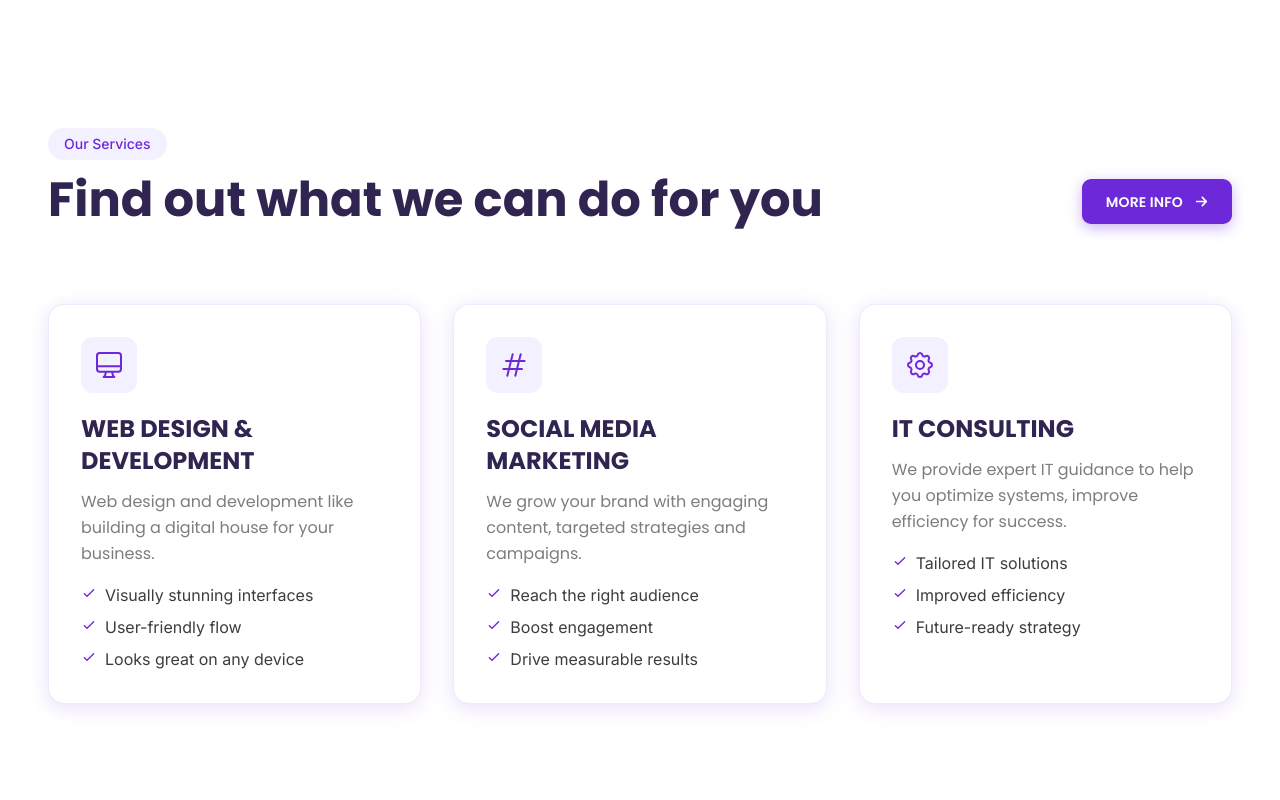
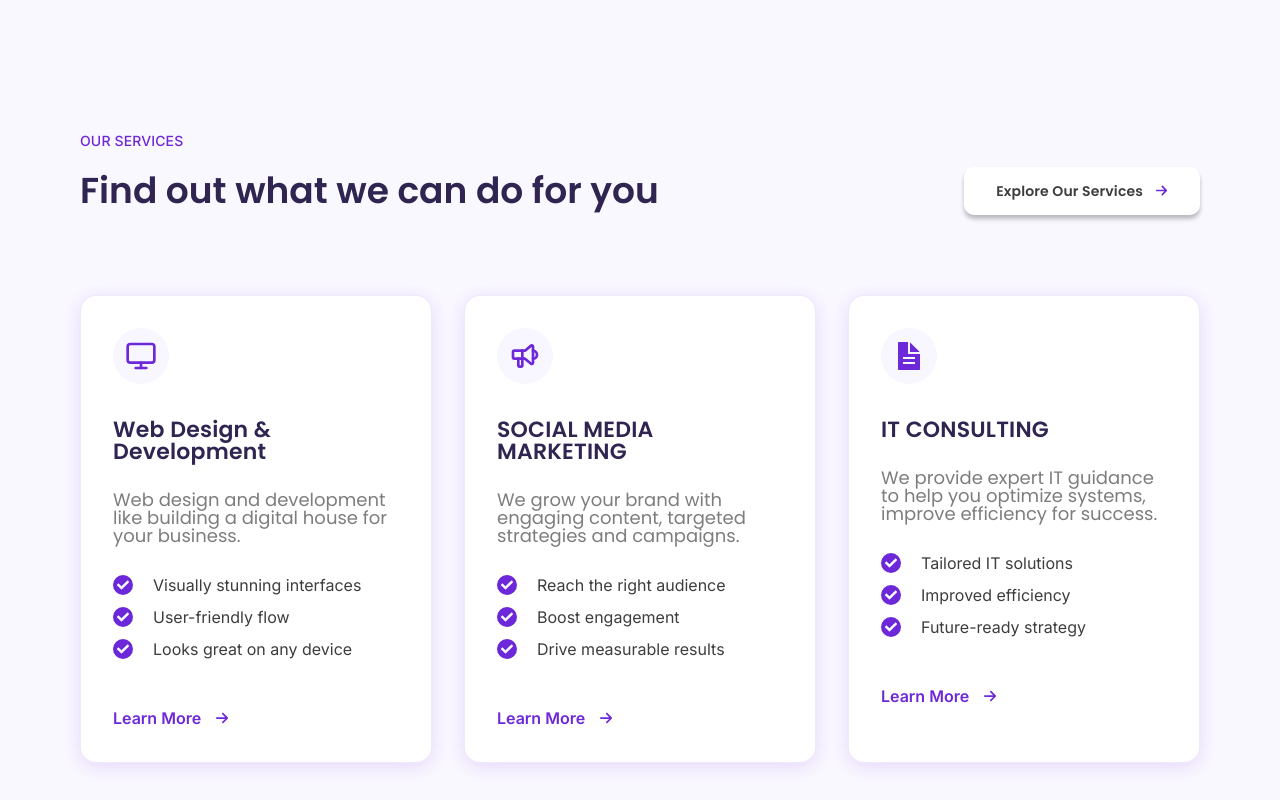
Before and after one commit to FutureAxis/futureaxis-official-web, a Next.js app: page / in a window 1280 px wide. Shown: the part 800-1600 px from the top of the page. Built offline with nearby package versions, Linux system fonts and the light colour scheme.

Commit message:
chore: enhance Services component with new buttons and improved layout

```diff
--- a/components/sections/Services.tsx
+++ b/components/sections/Services.tsx
@@ -2,21 +2,25 @@
 "use client";
 
 import StartNowButton from "@/components/buttons/StartNowButton";
+import ViewOurWorkButton from "@/components/buttons/ViewOurWorkButton";
+import {IoDocumentTextOutline, IoDocumentTextSharp, IoMegaphoneOutline} from "react-icons/io5";
+import {FiMonitor} from "react-icons/fi";
+import {TbSpeakerphone} from "react-icons/tb";
+import {FaCheck} from "react-icons/fa";
+import {FaArrowRight} from "react-icons/fa6";
+import Link from "next/link";
 
 const services = [
     {
-        title: "WEB DESIGN & DEVELOPMENT",
+        title: "Web Design & Development",
         description: "Web design and development like building a digital house for your business.",
         features: [
             "Visually stunning interfaces",
             "User-friendly flow",
             "Looks great on any device",
         ],
-        icon: (
-            <svg className="h-8 w-8 text-[var(--primary)]" fill="none" stroke="currentColor" viewBox="0 0 24 24">
-                <path strokeLinecap="round" strokeLinejoin="round" strokeWidth={1.5} d="M9.75 17L9 20l-1 1h8l-1-1-.75-3M3 13h18M5 17h14a2 2 0 002-2V5a2 2 0 00-2-2H5a2 2 0 00-2 2v10a2 2 0 002 2z" />
-            </svg>
-        ),
+        icon: <FiMonitor className="h-8 w-8 text-[var(--primary)]" />,
+        link: "/services/web-design",
     },
     {
         title: "SOCIAL MEDIA MARKETING",
@@ -26,11 +30,8 @@ const services = [
             "Boost engagement",
             "Drive measurable results",
         ],
-        icon: (
-            <svg className="h-8 w-8 text-[var(--primary)]" fill="none" stroke="currentColor" viewBox="0 0 24 24">
-                <path strokeLinecap="round" strokeLinejoin="round" strokeWidth={1.5} d="M7 20l4-16m2 16l4-16M6 9h14M4 15h14" />
-            </svg>
-        ),
+        icon: <TbSpeakerphone className="h-8 w-8 text-[var(--primary)]" />,
+        link: "/services/web-design",
     },
     {
         title: "IT CONSULTING",
@@ -40,34 +41,30 @@ const services = [
             "Improved efficiency",
             "Future-ready strategy",
         ],
-        icon: (
-            <svg className="h-8 w-8 text-[var(--primary)]" fill="none" stroke="currentColor" viewBox="0 0 24 24">
-                <path strokeLinecap="round" strokeLinejoin="round" strokeWidth={1.5} d="M10.325 4.317c.426-1.756 2.924-1.756 3.35 0a1.724 1.724 0 002.573 1.066c1.543-.94 3.31.826 2.37 2.37a1.724 1.724 0 001.065 2.572c1.756.426 1.756 2.924 0 3.35a1.724 1.724 0 00-1.066 2.573c.94 1.543-.826 3.31-2.37 2.37a1.724 1.724 0 00-2.572 1.065c-.426 1.756-2.924 1.756-3.35 0a1.724 1.724 0 00-2.573-1.066c-1.543.94-3.31-.826-2.37-2.37a1.724 1.724 0 00-1.065-2.572c-1.756-.426-1.756-2.924 0-3.35a1.724 1.724 0 001.066-2.573c-.94-1.543.826-3.31 2.37-2.37.996.608 2.296.07 2.572-1.065z" />
-                <path strokeLinecap="round" strokeLinejoin="round" strokeWidth={1.5} d="M15 12a3 3 0 11-6 0 3 3 0 016 0z" />
-            </svg>
-        ),
+        icon: <IoDocumentTextSharp className="h-8 w-8 text-[var(--primary)]" />,
+        link: "/services/web-design",
     },
 ];
 
 export default function Services() {
     return (
-        <section className="py-16 md:py-24 lg:py-32">
-            <div className="container mx-auto px-6 md:px-8 lg:px-12">
+        <section className="py-16 md:py-24 lg:py-32 mx-auto bg-[#D9CFFF26]">
+            <div className="container mx-auto 2xl:max-w-[1420px] px-6 sm:px-10 lg:px-20">
                 {/* Header Section - Flex row for desktop */}
                 <div className="mb-12 flex flex-col items-start justify-between gap-6 md:mb-16 lg:mb-20 lg:flex-row lg:items-end">
                     {/* Left side - Heading */}
                     <div className="text-left">
-                        <div className="inline-block rounded-full bg-[var(--accent)]/20 px-4 py-1.5 text-sm font-medium text-[var(--primary)] mb-4">
+                        <div className="inline-block text-sm font-medium text-[var(--primary)] mb-5 uppercase leading-[100%] tracking-[0.01em]">
                             Our Services
                         </div>
-                        <h2 className="font-heading text-3xl font-bold text-[var(--heading)] md:text-4xl lg:text-5xl">
+                        <h2 className="font-heading text-3xl font-semibold text-[var(--heading)] md:text-4xl lg:text-[36px] leading-[130%] tracking-0">
                             Find out what we can do for you
                         </h2>
                     </div>
 
                     {/* Right side - Button on desktop only */}
                     <div className="hidden lg:block">
-                        <StartNowButton href="/services" label="MORE INFO" />
+                        <ViewOurWorkButton href="/portfolio" label="Explore Our Services" className="ml-4" />
                     </div>
                 </div>
 
@@ -83,48 +80,54 @@ export default function Services() {
                             }}
                         >
                             {/* Icon */}
-                            <div className="mb-5 inline-flex rounded-xl bg-[var(--accent)]/20 p-3 transition-all duration-300 group-hover:bg-[var(--accent)]/30">
+                            <div
+                                className="mb-[35px] inline-flex rounded-full bg-[var(--background-purple)]/20 p-3 transition-all duration-300 group-hover:bg-[var(--accent)]/30">
                                 {service.icon}
                             </div>
 
                             {/* Title */}
-                            <h3 className="font-heading text-xl font-bold text-[var(--heading)] md:text-2xl">
+                            <h3 className="font-heading text-base lg:text-[22px] font-semibold text-[var(--heading)] mb-[28px] tracking-[0.01em] leading-[100%]">
                                 {service.title}
                             </h3>
 
                             {/* Description */}
-                            <p className="mb-4 mt-3 text-sm leading-relaxed text-[var(--paragraph)] md:text-base">
+                            <p className="mb-[28px] text-sm leading-[100%] tracking-0 text-[var(--paragraph)] md:text-[18px]">
                                 {service.description}
                             </p>
 
                             {/* Features List */}
-                            <ul className="space-y-2">
+                            <ul className="space-y-2 mb-[45px]">
                                 {service.features.map((feature, idx) => (
-                                    <li key={idx} className="flex items-start gap-2 text-sm text-[var(--text-muted)] md:text-base">
-                                        <svg
-                                            className="mt-0.5 h-4 w-4 flex-shrink-0 text-[var(--primary)]"
-                                            fill="none"
-                                            stroke="currentColor"
-                                            viewBox="0 0 24 24"
-                                        >
-                                            <path
-                                                strokeLinecap="round"
-                                                strokeLinejoin="round"
-                                                strokeWidth={2}
-                                                d="M5 13l4 4L19 7"
-                                            />
-                                        </svg>
+                                    <li key={idx}
+                                        className="flex items-start gap-5 text-sm text-[var(--text-muted)] md:text-base">
+                                        <div
+                                            className="mt-0.5 flex h-5 w-5 flex-shrink-0 items-center justify-center rounded-full bg-[var(--primary)]">
+                                            <FaCheck className="h-3 w-3 text-white"/>
+                                        </div>
                                         <span>{feature}</span>
                                     </li>
                                 ))}
                             </ul>
+
+                            <div className="mt-auto">
+                                <Link
+                                    href={service.link}
+                                    className="group/btn inline-flex items-center gap-[14px] text-base font-semibold text-[var(--primary)] transition-all duration-300 hover:gap-3"
+                                >
+                                    <span>Learn More</span>
+                                    <FaArrowRight
+                                        size={14}
+                                        className="transition-transform duration-300 group-hover/btn:translate-x-1"
+                                    />
+                                </Link>
+                            </div>
                         </div>
                     ))}
                 </div>
 
                 {/* Bottom Button - Below cards on mobile AND desktop */}
-                <div className="mt-12 text-center md:mt-16 lg:hidden">
-                    <StartNowButton href="/services" label="MORE INFO" />
+                <div className="mt-12 text-center flex justify-start md:mt-16 lg:hidden">
+                    <StartNowButton href="/services" label="MORE INFO"/>
                 </div>
             </div>
         </section>
```
